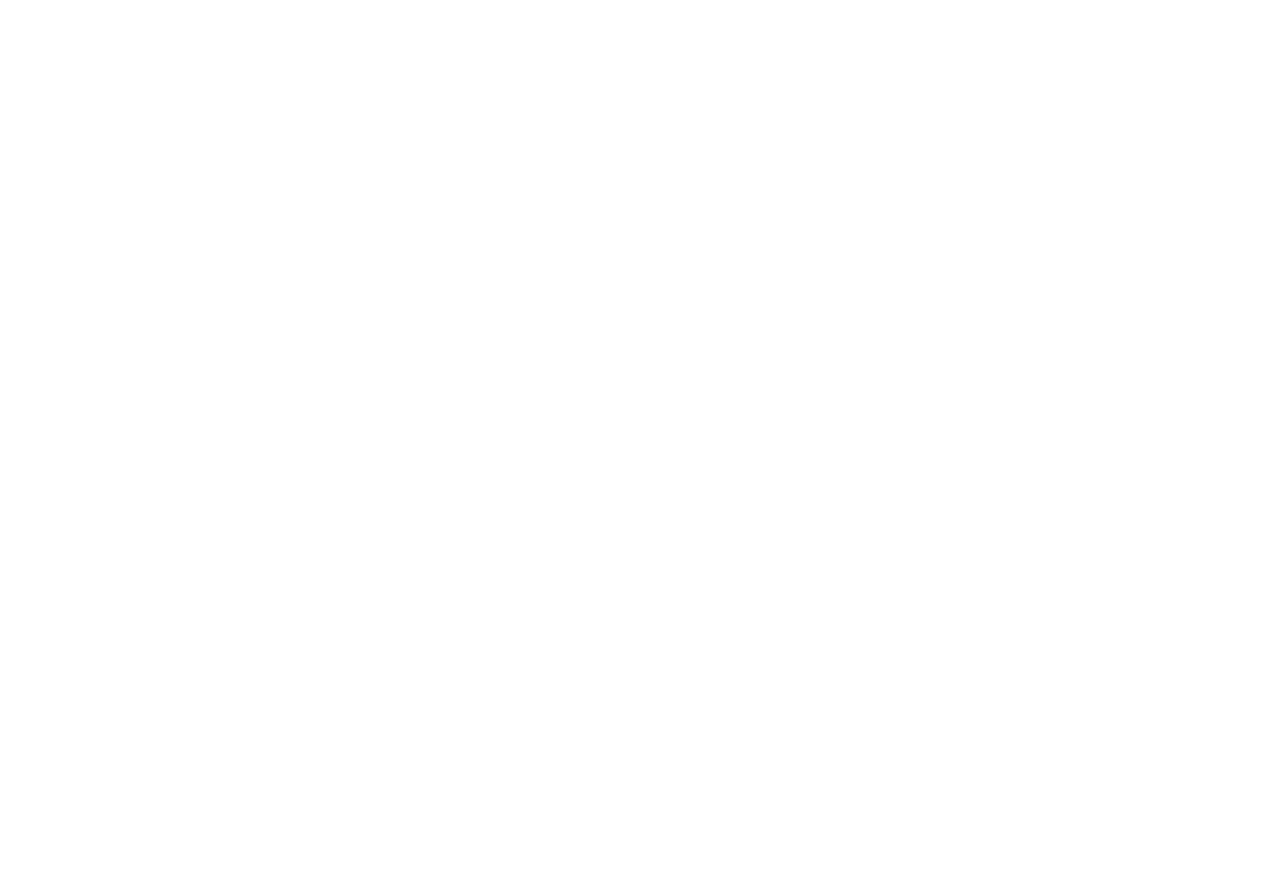
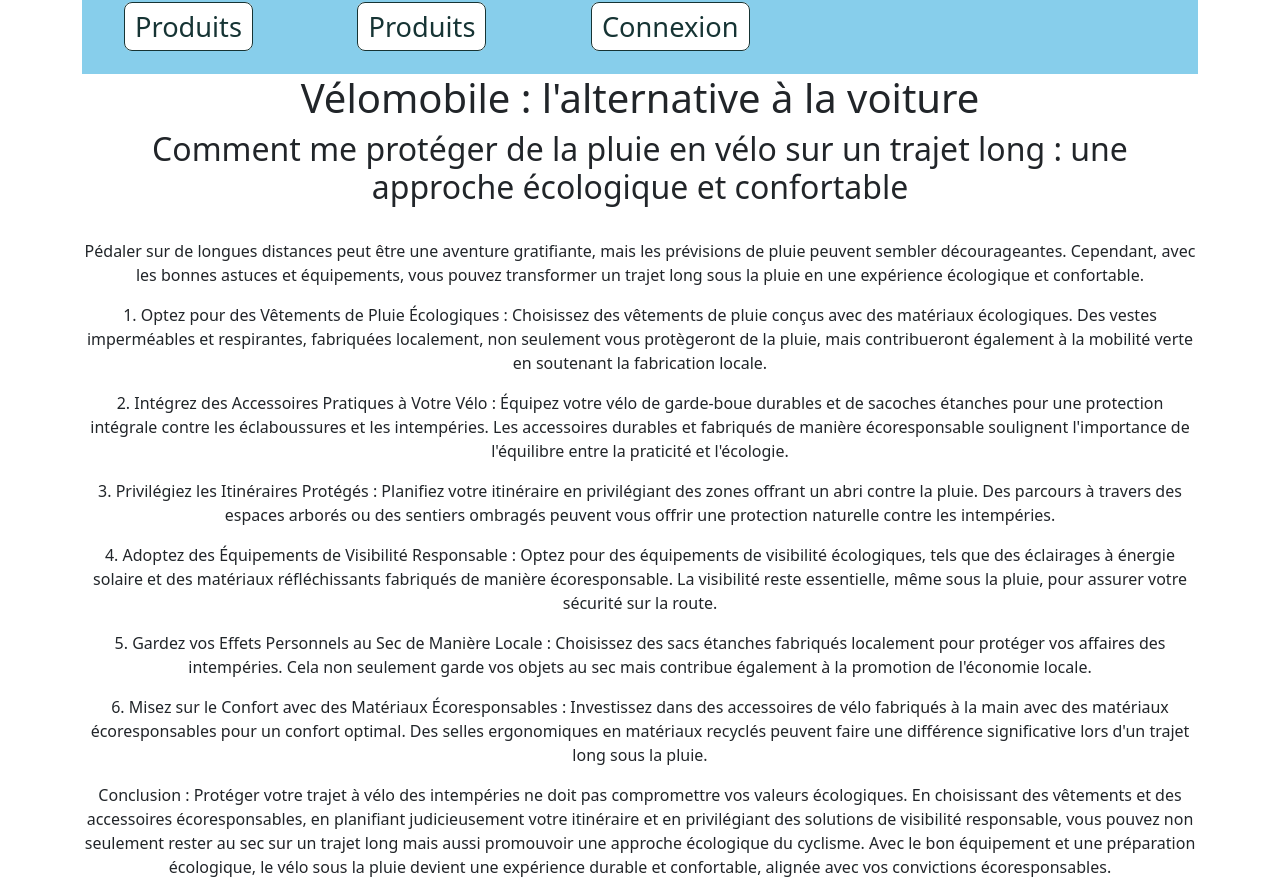
Before and after one commit to alexandra-pereira/velomobile, a React (Create React App) app: page /article_trajet_long in a window 1280 px wide. Before the commit this address had no page. Shown: the part 198-1092 px from the top of the page. Before the commit the page ends 800 px from the top, so only its background shows below. Built offline with nearby package versions, Linux system fonts and the light colour scheme.

Commit message:
article added

```diff
--- a/src/index.js
+++ b/src/index.js
@@ -15,6 +15,7 @@ import ArticlePluiePage from "./routes/ArticlePluiePage";
 import "bootstrap/dist/css/bootstrap.css";
 import "./sass/custom.scss";
 import MagazinePage from "./routes/MagazinePage";
+import ArticleTrajetLongPage from "./routes/ArticleTrajetLongPage";
 
 const router = createBrowserRouter([
   {
@@ -62,6 +63,10 @@ const router = createBrowserRouter([
         path: "article_pluie",
         element: <ArticlePluiePage />,
       },
+      {
+        path: "article_trajet_long",
+        element: <ArticleTrajetLongPage />,
+      },
     ],
   },
 ]);
--- a/src/routes/ArticlePluiePage.jsx
+++ b/src/routes/ArticlePluiePage.jsx
@@ -1,8 +1,9 @@
 const ArticlePluiePage = () => {
   return (
     <>
-      <h1>UN VELO SOUS LA PLUIE EN TOUTE PROTECTION</h1>
       <article>
+        <h2>Un vélo sous la pluie en toute protection</h2>
+        <br></br>
         <p>
           Dans le monde en constante évolution de la mobilité, une solution
           écoresponsable émerge pour défier les intempéries tout en offrant une
--- /dev/null
+++ b/src/routes/ArticleTrajetLongPage.jsx
@@ -0,0 +1,73 @@
+const ArticleTrajetLongPage = () => {
+  return (
+    <>
+      <article>
+        <h2>
+          Comment me protéger de la pluie en vélo sur un trajet long : une
+          approche écologique et confortable
+        </h2>
+        <br></br>
+        <p>
+          Pédaler sur de longues distances peut être une aventure gratifiante,
+          mais les prévisions de pluie peuvent sembler décourageantes.
+          Cependant, avec les bonnes astuces et équipements, vous pouvez
+          transformer un trajet long sous la pluie en une expérience écologique
+          et confortable.
+        </p>
+        <p>
+          1. Optez pour des Vêtements de Pluie Écologiques : Choisissez des
+          vêtements de pluie conçus avec des matériaux écologiques. Des vestes
+          imperméables et respirantes, fabriquées localement, non seulement vous
+          protègeront de la pluie, mais contribueront également à la mobilité
+          verte en soutenant la fabrication locale.
+        </p>
+        <p>
+          2. Intégrez des Accessoires Pratiques à Votre Vélo : Équipez votre
+          vélo de garde-boue durables et de sacoches étanches pour une
+          protection intégrale contre les éclaboussures et les intempéries. Les
+          accessoires durables et fabriqués de manière écoresponsable soulignent
+          l'importance de l'équilibre entre la praticité et l'écologie.
+        </p>
+        <p>
+          3. Privilégiez les Itinéraires Protégés : Planifiez votre itinéraire
+          en privilégiant des zones offrant un abri contre la pluie. Des
+          parcours à travers des espaces arborés ou des sentiers ombragés
+          peuvent vous offrir une protection naturelle contre les intempéries.
+        </p>
+        <p>
+          4. Adoptez des Équipements de Visibilité Responsable : Optez pour des
+          équipements de visibilité écologiques, tels que des éclairages à
+          énergie solaire et des matériaux réfléchissants fabriqués de manière
+          écoresponsable. La visibilité reste essentielle, même sous la pluie,
+          pour assurer votre sécurité sur la route.
+        </p>
+        <p>
+          5. Gardez vos Effets Personnels au Sec de Manière Locale : Choisissez
+          des sacs étanches fabriqués localement pour protéger vos affaires des
+          intempéries. Cela non seulement garde vos objets au sec mais contribue
+          également à la promotion de l'économie locale.
+        </p>
+        <p>
+          6. Misez sur le Confort avec des Matériaux Écoresponsables :
+          Investissez dans des accessoires de vélo fabriqués à la main avec des
+          matériaux écoresponsables pour un confort optimal. Des selles
+          ergonomiques en matériaux recyclés peuvent faire une différence
+          significative lors d'un trajet long sous la pluie.
+        </p>
+        <p>
+          Conclusion : Protéger votre trajet à vélo des intempéries ne doit pas
+          compromettre vos valeurs écologiques. En choisissant des vêtements et
+          des accessoires écoresponsables, en planifiant judicieusement votre
+          itinéraire et en privilégiant des solutions de visibilité responsable,
+          vous pouvez non seulement rester au sec sur un trajet long mais aussi
+          promouvoir une approche écologique du cyclisme. Avec le bon équipement
+          et une préparation écologique, le vélo sous la pluie devient une
+          expérience durable et confortable, alignée avec vos convictions
+          écoresponsables.
+        </p>
+      </article>
+    </>
+  );
+};
+
+export default ArticleTrajetLongPage;
--- a/src/routes/AtelierPage.jsx
+++ b/src/routes/AtelierPage.jsx
@@ -1,7 +1,7 @@
 const AtelierPage = () => {
   return (
     <>
-      <h1>Atelier</h1>
+      <h2>Atelier</h2>
       <p>ici notre atelier</p>
     </>
   );
--- a/src/routes/HistoryPage.jsx
+++ b/src/routes/HistoryPage.jsx
@@ -1,7 +1,7 @@
 const HistoryPage = () => {
   return (
     <>
-      <h1>Histoire du Vélo Mobile</h1>
+      <h2>Histoire du Vélo Mobile</h2>
       <article>
         <p>
           L'histoire du vélo-mobile, également appelé vélocar, remonte au début
--- a/src/routes/MagazinePage.jsx
+++ b/src/routes/MagazinePage.jsx
@@ -1,5 +1,13 @@
 const MagazinePage = () => {
-  return <h2>Magazine</h2>;
+  return (
+    <>
+      <h2>Magazine</h2>
+      <ul>
+        <li>UN VELO SOUS LA PLUIE EN TOUTE PROTECTION</li>
+        <li></li>
+      </ul>
+    </>
+  );
 };
 
 export default MagazinePage;
--- a/src/routes/ShowroomPage.jsx
+++ b/src/routes/ShowroomPage.jsx
@@ -1,7 +1,7 @@
 const ShowroomPage = () => {
   return (
     <>
-      <h1>Showroom</h1>
+      <h2>Showroom</h2>
       <p>Ici nos points d'exposition des prototypes</p>
     </>
   );
```
